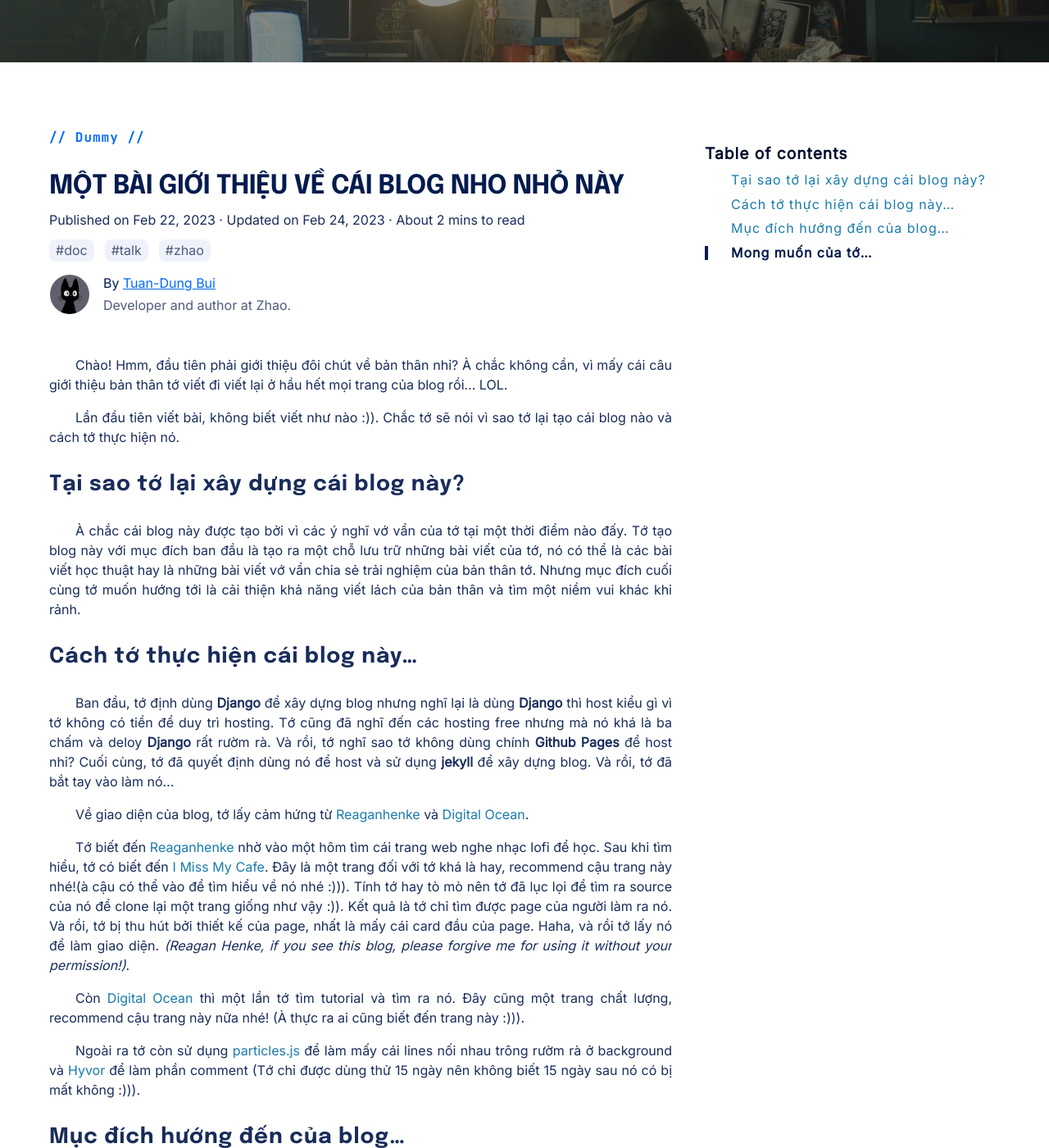
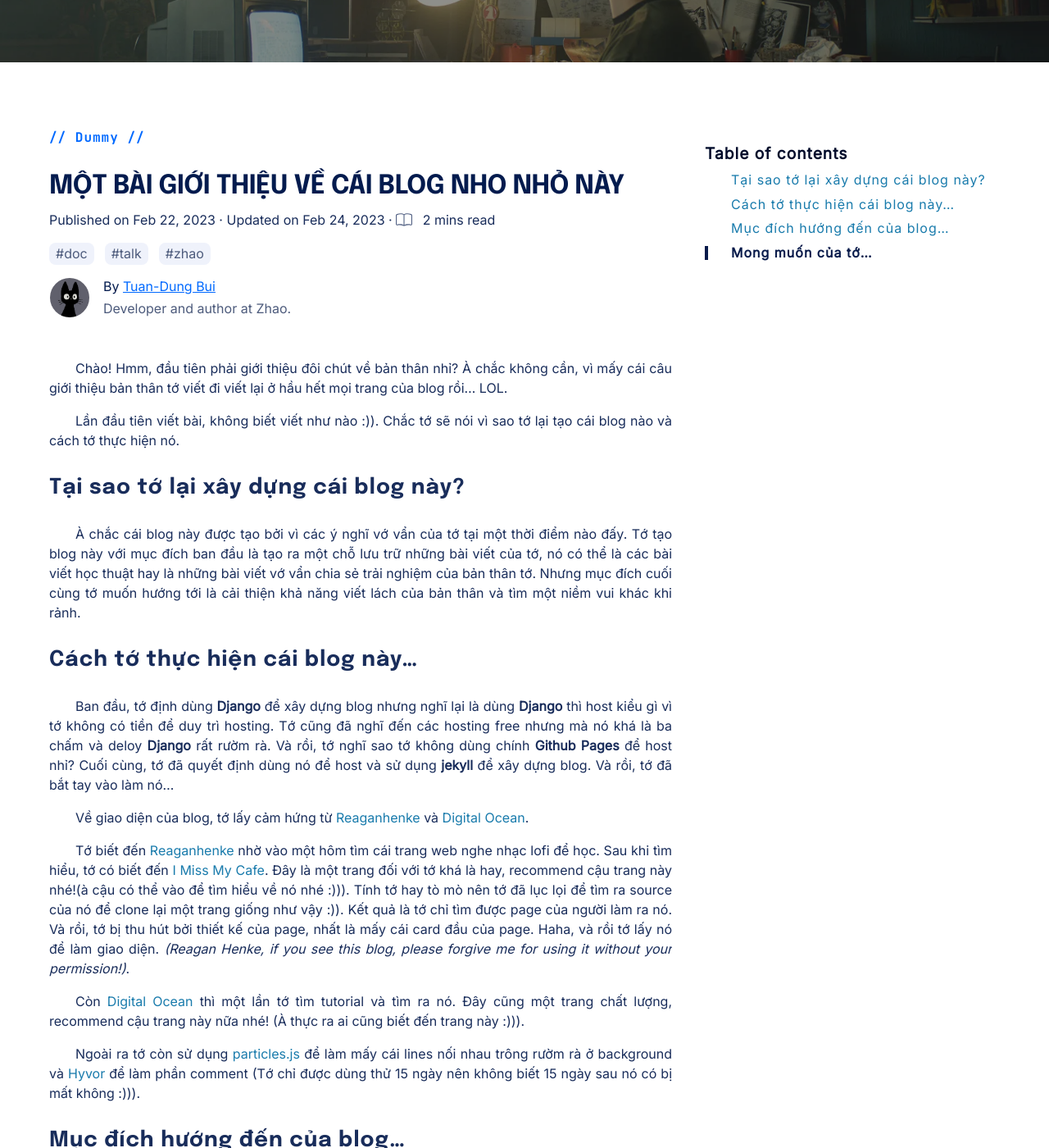
Before and after one commit to zhaospei/zhaospei.github.io, a Jekyll site: the page built from _posts/2023-02-22-about-this-blog.md, in a window 1280 px wide and 1400 px high, scrolled down 390 px. Shown: the whole window at 82% size. Built offline with Jekyll 4.4.1, drawn with Linux system fonts in a browser that asks for light colours; some web fonts are replaced; comment, search, counter and statistics services are not loaded; the table of contents is made by our own code.

Commit message:
change read icon

```diff
--- a/_includes/reading-time.html
+++ b/_includes/reading-time.html
@@ -1,6 +1,24 @@
+<style>
+    .read-time-post {
+        vertical-align: middle;
+    }
+    .read-svg {
+        margin-right: 0.5rem;
+        height: 1.25rem;
+        width: 1.25rem;
+        fill: currentColor;
+        opacity: 0.75;
+    }
+</style>
 {% capture words %}
 {{ content | number_of_words | minus: 200 }}
 {% endcapture %}
 {% unless words contains '-' %}
-{{ words | plus: 0 | divided_by: 200 | append: ' mins to read' | prepend: 'About '}}
+<span class="read-time-post">
+    <svg class="read-svg" viewBox="0 0 576 512">
+        <path
+            d="M540.9 56.77c-45.95-16.66-90.23-24.09-129.1-24.75-60.7.94-102.7 17.45-123.8 27.72-21.1-10.27-64.1-26.8-123.2-27.74-40-.05-84.4 8.35-129.7 24.77C14.18 64.33 0 84.41 0 106.7v302.9c0 14.66 6.875 28.06 18.89 36.8 11.81 8.531 26.64 10.98 40.73 6.781 118.9-36.34 209.3 19.05 214.3 22.19C277.8 477.6 281.2 480 287.1 480c6.52 0 10.12-2.373 14.07-4.578 10.78-6.688 98.3-57.66 214.3-22.27 14.11 4.25 28.86 1.75 40.75-6.812C569.1 437.6 576 424.2 576 409.6V106.7c0-22.28-14.2-42.35-35.1-49.93zM272 438.1c-24.95-12.03-71.01-29.37-130.5-29.37-27.83 0-58.5 3.812-91.19 13.77-4.406 1.344-9 .594-12.69-2.047C34.02 417.8 32 413.1 32 409.6V106.7c0-8.859 5.562-16.83 13.86-19.83C87.66 71.7 127.9 63.95 164.5 64c51.8.81 89.7 15.26 107.5 23.66V438.1zm272-28.5c0 4.375-2.016 8.234-5.594 10.84-3.766 2.703-8.297 3.422-12.69 2.125C424.1 391.6 341.3 420.4 304 438.3V87.66c17.8-8.4 55.7-22.85 107.4-23.66 35.31-.063 76.34 7.484 118.8 22.88 8.2 3 13.8 10.96 13.8 19.82v302.9z">
+        </path>
+    </svg> </span>
+{{ words | plus: 0 | divided_by: 200 | append: ' mins read'}}
 {% endunless %}
```
